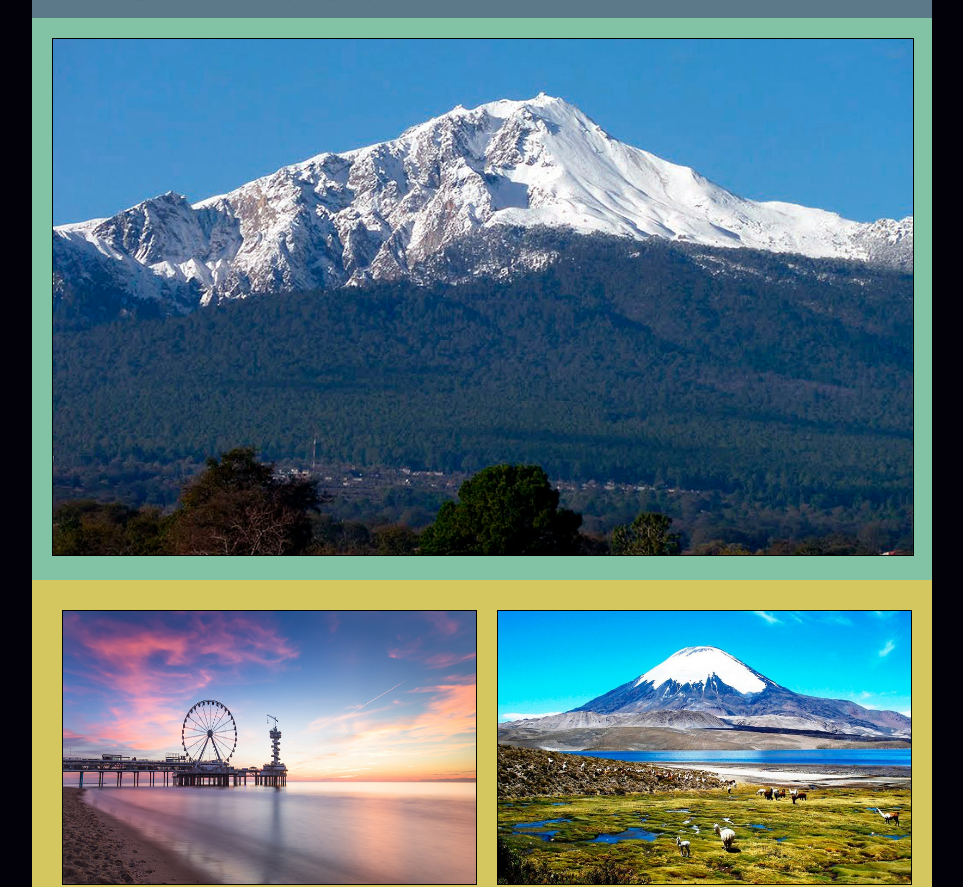
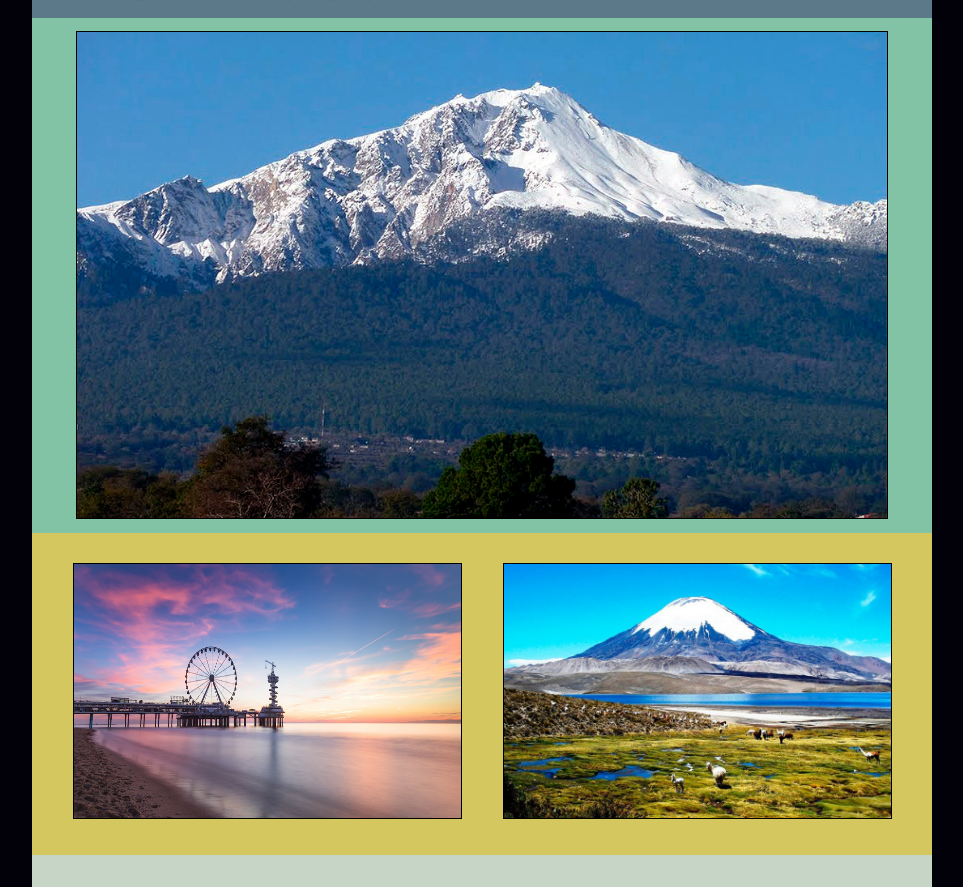
Before and after one commit to CR7210/NextU-CSSyDise-oWebRes, a plain HTML site: page index.html in a window 1280 px wide. Shown: the part 70-957 px from the top of the page, without its empty margins (158-1121 px from the left). Drawn offline with Linux system fonts and the light colour scheme.

Commit message:
Cambio de estilos

```diff
--- a/css/estilos.css
+++ b/css/estilos.css
@@ -52,25 +52,31 @@ body {
 
 .imagenCentral {
     background-color: #82c3a6;
-    text-align: center;
     width: 100%;
 }
 
-#imagen1 {
+figure  {
+    text-align: center;
     width: 100%;
+    margin: 0;
+}
+
+figure img {
+    width: 90%;
+    height: 90%;
     border: 1px solid black;
+    margin: 10px 0;
+}
+
+#imagenCentral {
+    background-color: #82c3a6;
+
 }
 
 .imagenesSecundarias {
     background-color:  #d5c75f;
     display: flex;
     width: 100%;
-}
-
-#imagen2, #imagen3 {
-    width: 50%;
-    border: 1px solid black;
-    margin: 10px;
 }
 
 
@@ -82,6 +88,11 @@ body {
 }
 
 
+#imagenSecundaria1 img:hover {
+    transform: rotate(10deg);
+
+}
+
 
 @media (max-width: 899px) {
 
@@ -91,28 +102,24 @@ body {
         margin-right: auto;
     }
 
+    .container div {
+        padding: 0;
+    }
+
     .imagenesSecundarias {
         flex-direction: column;
+        margin: 0;
     }
-
-    #imagen2, #imagen3 {
-        width: 98%;
-    }
-
 
 }
 
 @media (min-width: 900px) {
 
 	.container {
-	width: 900px;
-	margin-left: auto;
-	margin-right: auto;
+	    width: 900px;
+	    margin-left: auto;
+	    margin-right: auto;
 	}
-
-    #imagen2, #imagen3 {
-        width: 48%;
-    }
 
 
 }
--- a/index.html
+++ b/index.html
@@ -20,14 +20,20 @@
             </nav>
         </header>
 
-        <div class="imagenCentral">
-            <img id="imagen1" src="imagenes/imagen1.jpg">
+        <figure id="imagenCentral">
+            <img src="imagenes/imagen1.jpg">
+        </figure>
+
+
+        <div class="imagenesSecundarias">
+            <figure id="imagenSecundaria1">
+                <img src="imagenes/imagen2.png">
+            </figure>
+            <figure id="imagenSecundaria2">
+                <img src="imagenes/imagen3.jpg">
+            </figure>
         </div>
 
-        <div class="imagenesSecundarias">
-            <img id="imagen2" src="imagenes/imagen2.png">
-            <img id="imagen3" src="imagenes/imagen3.jpg">
-        </div>
         <footer id="contentinfo" class="body">
             <!-- Redes Sociales-->
             <div class="social">
```
